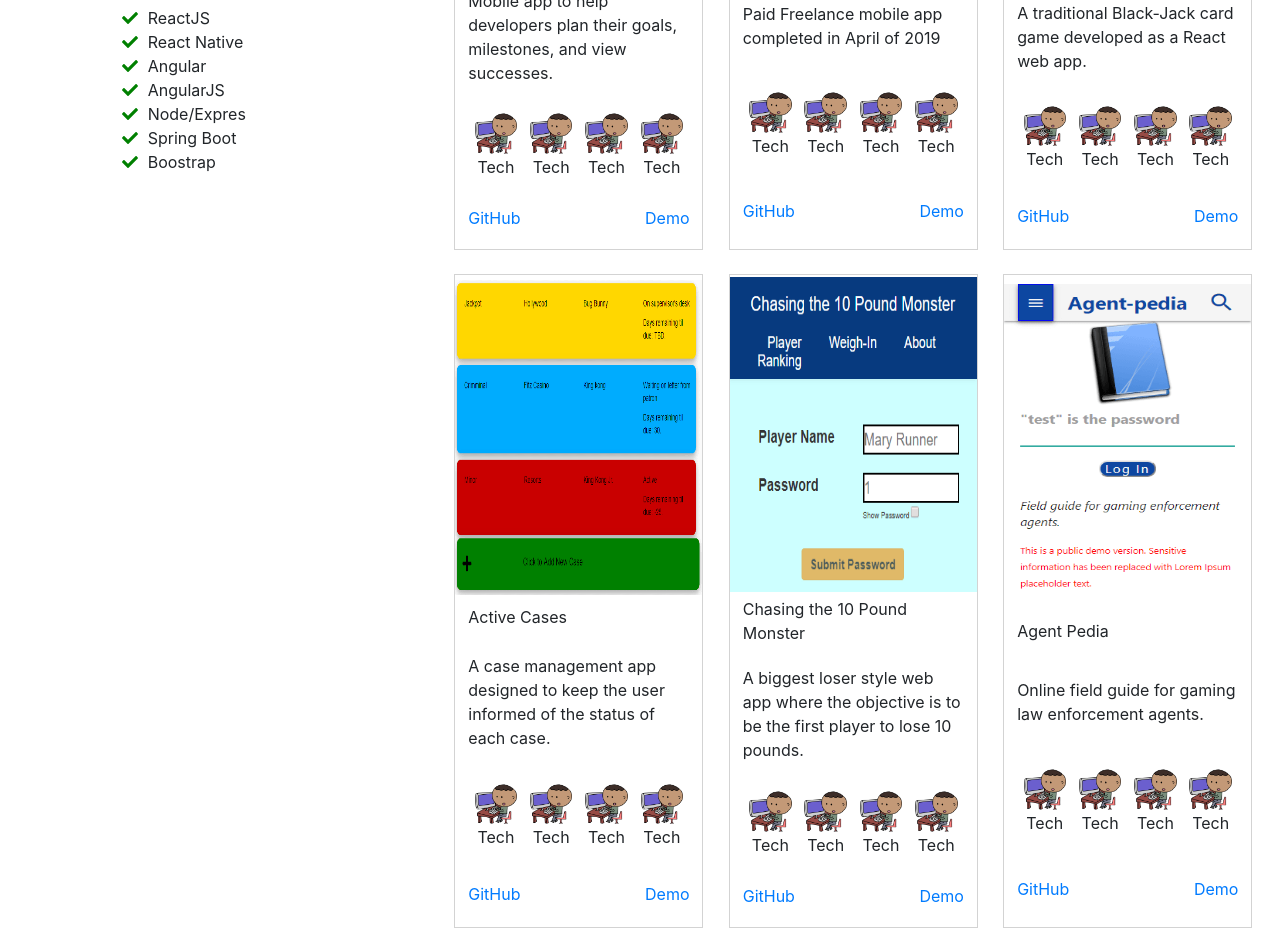
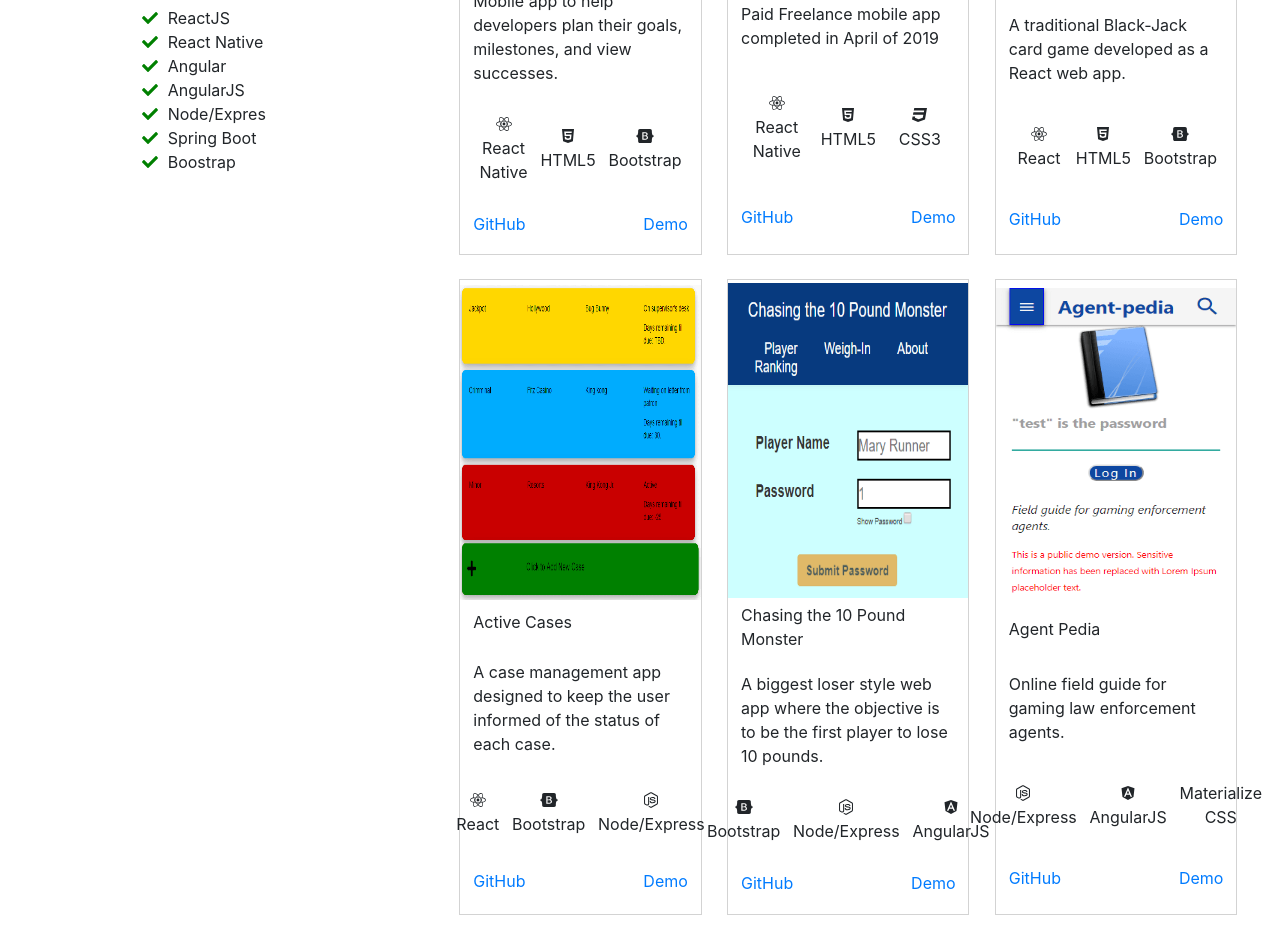
Before and after one commit to jcsmileyjr/Portfolio-v3, a React (Create React App) app in the folder portfolio/: page / in a window 1280 px wide. Shown: the part 720-1659 px from the top of the page. Built offline with nearby package versions, Linux system fonts and the light colour scheme.

Commit message:
Add icons for tech stack for different projects.

```diff
--- a/portfolio/package.json
+++ b/portfolio/package.json
@@ -4,6 +4,7 @@
   "private": true,
   "dependencies": {
     "@fortawesome/fontawesome-svg-core": "^1.2.28",
+    "@fortawesome/free-brands-svg-icons": "^5.13.0",
     "@fortawesome/free-solid-svg-icons": "^5.13.0",
     "@fortawesome/react-fontawesome": "^0.1.9",
     "@testing-library/jest-dom": "^4.2.4",
--- a/portfolio/src/components/nav/Header.js
+++ b/portfolio/src/components/nav/Header.js
@@ -1,5 +1,5 @@
 import React from 'react';
-import {Container, Row, Col, Image, Nav, Navbar} from 'react-bootstrap';
+import {Container, Image, Nav, Navbar} from 'react-bootstrap';
 import './header.scss';
 
 import coderBoy from '../../assets/personal/africanmanpc.png';
--- a/portfolio/src/components/project/Project.js
+++ b/portfolio/src/components/project/Project.js
@@ -2,7 +2,10 @@ import React from 'react';
 import {Col, Image} from 'react-bootstrap';
 
 import './project.scss';
-import HeadShot from '../../assets/personal/meetup-head-shot-small.jpg';
+import { FontAwesomeIcon } from '@fortawesome/react-fontawesome'
+import { faReact, faCss3, faHtml5, faJs, faNodeJs, faBootstrap, faAngular} from '@fortawesome/free-brands-svg-icons'
+//import { faReact } from '@fortawesome/free-solid-svg-icons'
+//import { library } from "@fortawesome/fontawesome-svg-core";
 import coderBoy from '../../assets/personal/africanmanpc.png';
 
 const Project = (props) => {
@@ -21,26 +24,71 @@ const Project = (props) => {
 				<p className="whitespace">{props.title}</p>
 				<p className="whitespace">{props.description}</p>
 				<div className="project-display-tech whitespace">
+					{props.react &&
 						<section className="tech-image-style">
-						<Image src={coderBoy} fluid />
-						<p className="project-text">Tech</p>
+							<FontAwesomeIcon icon={faReact} />
+							<p>React</p>
 						</section>
+					}
+
+					{props.reactNative &&
 						<section className="tech-image-style">
-						<Image src={coderBoy} fluid />
-						<p className="project-text">Tech</p>
+							<FontAwesomeIcon icon={faReact} />
+							<p>React Native</p>
 						</section>
+					}
+
+					{props.html &&
 						<section className="tech-image-style">
-						<Image src={coderBoy} fluid />
-						<p className="project-text">Tech</p>
+							<FontAwesomeIcon icon={faHtml5} />
+							<p>HTML5</p>
 						</section>
+					}
+					{props.css &&
 						<section className="tech-image-style">
-						<Image src={coderBoy} fluid />
-						<p className="project-text">Tech</p>
+							<FontAwesomeIcon icon={faCss3} />
+							<p>CSS3</p>
 						</section>
+					}
+
+					{props.js &&
+						<section className="tech-image-style">
+							<FontAwesomeIcon icon={faJs} />
+							<p>JavaScript</p>
+						</section>
+					}
+
+					{props.bootstrap &&
+						<section className="tech-image-style">
+							<FontAwesomeIcon icon={faBootstrap} />
+							<p>Bootstrap</p>
+						</section>
+					}
+
+					{props.node &&
+						<section className="tech-image-style">
+							<FontAwesomeIcon icon={faNodeJs} />
+							<p>Node/Express</p>
+						</section>
+					}
+
+					{props.angular &&
+						<section className="tech-image-style">
+							<FontAwesomeIcon icon={faAngular} />
+							<p>AngularJS</p>
+						</section>
+					}
+
+					{props.materializeCSS &&
+						<section className="tech-image-style">
+							<p>Materialize CSS</p>
+						</section>
+					}
+
 				</div>
 				<div className="project-links-container whitespace">
-					<a href="">GitHub</a>
-					<a href="">Demo</a>
+					<a href="https://github.com/jcsmileyjr/v2-Portfolio/blob/master/portfolio/src/components/portfolio.js">GitHub</a>
+					<a href="https://github.com/jcsmileyjr/v2-Portfolio/blob/master/portfolio/src/components/portfolio.js">Demo</a>
 				</div>
 			</section>
 		</Col>
--- a/portfolio/src/components/project/project.scss
+++ b/portfolio/src/components/project/project.scss
@@ -17,6 +17,7 @@
 .tech-image-style {
     flex: 1;
     padding: .5vw;
+    text-align: center;
 }
 
 .project-display-tech {
--- a/portfolio/src/index.js
+++ b/portfolio/src/index.js
@@ -2,6 +2,7 @@ import React from 'react';
 import ReactDOM from 'react-dom';
 import './index.css';
 import './pages/portfolio/portfolio.scss';
+import 'bootstrap/dist/css/bootstrap.css'
 import App from './App';
 import * as serviceWorker from './serviceWorker';
 
```
Also changed, not shown: portfolio/src/components/project-section/ProjectSection.js (+20 -1 lines), 1 other file (tests, documents, lock files or other folders). Lines whose indentation alone changed are shown as unchanged.
